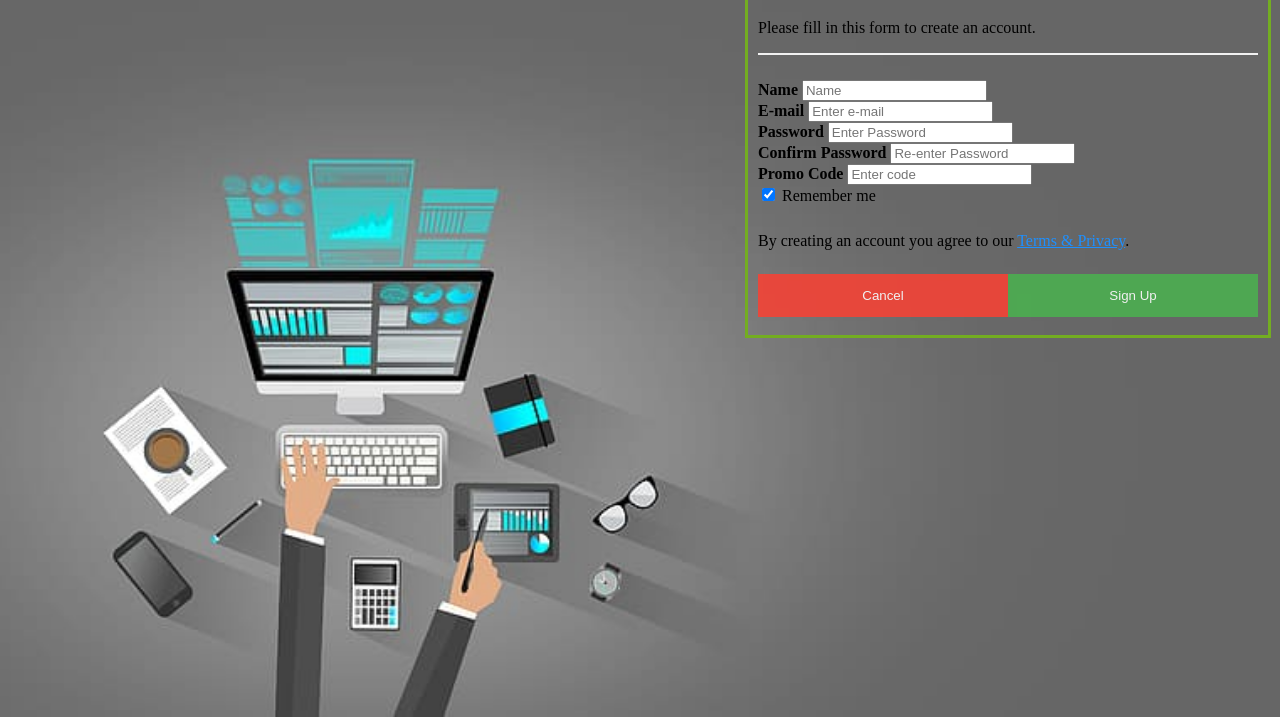
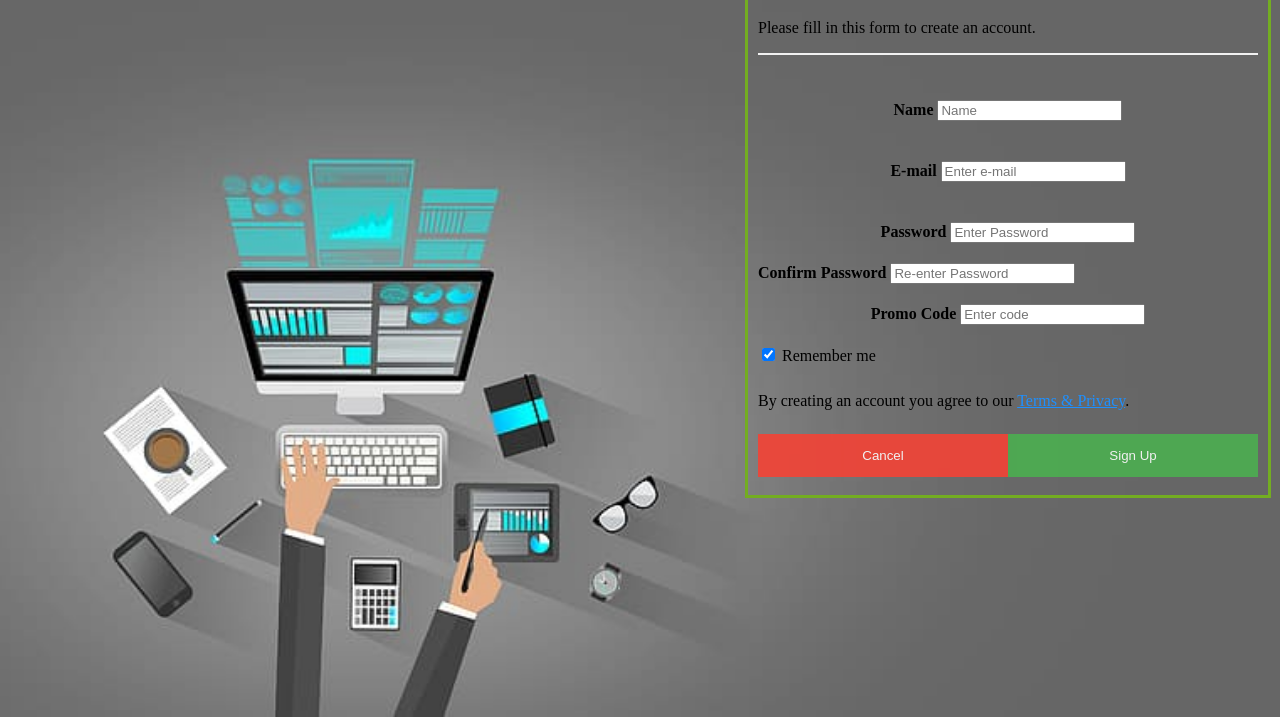
Before and after one commit to aishwarya-raman/Worksample, a plain HTML site: page index.html in a window 1280 px wide. Shown: the part 83-800 px from the top of the page. Drawn offline with Linux system fonts and the light colour scheme.

Commit message:
Changes made

```diff
--- a/index.css
+++ b/index.css
@@ -61,6 +61,10 @@ body {
 
 
 }
+.name, .mail , .pass{
+padding : 20px;
+text-align: center;
+}
 .right {
     float: right;
     width: 500px;
--- a/index.html
+++ b/index.html
@@ -12,22 +12,24 @@
           <h1>Sign Up</h1>
           <p>Please fill in this form to create an account.</p>
           <hr>
-
+          <div class = "name">
           <label for="Name"><b>Name</b></label>
           <input type="text" placeholder="Name" name="name" required><br>
-
+          </div>
+            <div class = "pass">
           <label for="psw"><b>E-mail</b></label>
           <input type="password" placeholder="Enter e-mail" name="email" required><br>
-
+            </div>
+          <div class="mail">
           <label for="psw"><b>Password</b></label>
           <input type="password" placeholder="Enter Password" name="psw" required><br>
-
+        </div>
           <label for="psw"><b>Confirm Password</b></label>
           <input type="password" placeholder="Re-enter Password" name="psw" required><br>
-
+          <div class="mail">
           <label for="psw"><b>Promo Code</b></label>
           <input type="passwo" placeholder="Enter code" name="psw" required><br>
-
+        </div>
           <label>
             <input type="checkbox" checked="checked" name="remember" style="margin-bottom:15px"> Remember me
           </label>
```
Also changed, not shown: wall.png (deleted).
